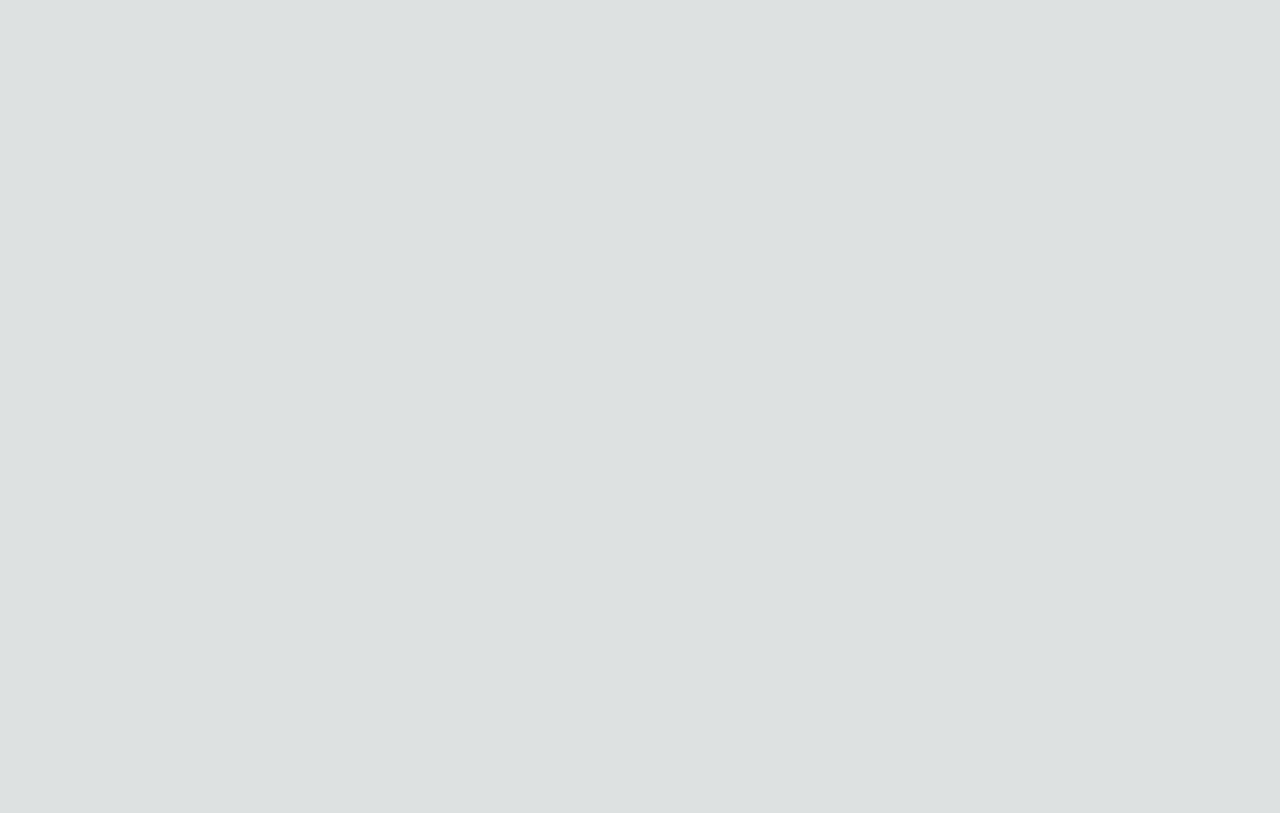
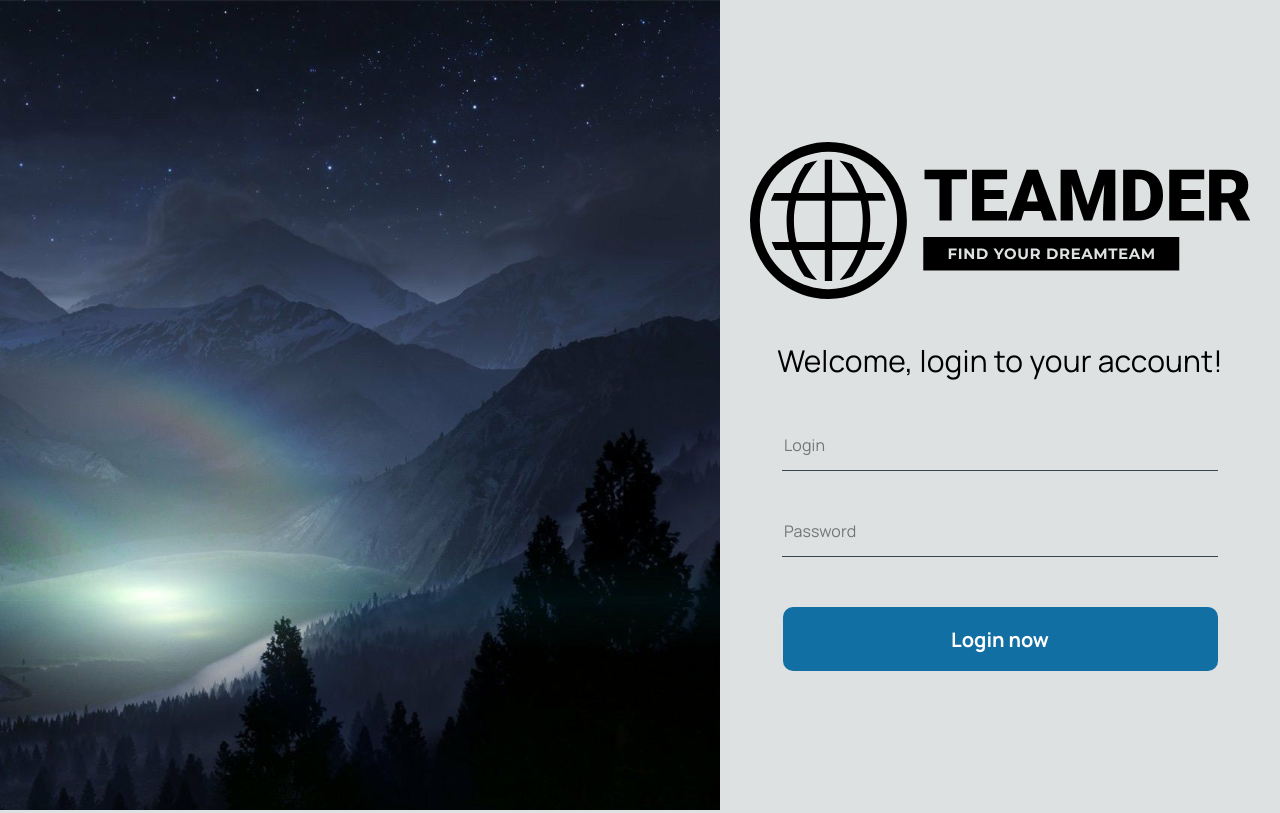
Before and after one commit to JustSeme/teamder, a React (Create React App) app: page /login in a window 1280 px wide. Before the commit this address had no page. Built offline with nearby package versions, Linux system fonts and the light colour scheme.

Commit message:
feat: страница авторизации; navigate для переадресации

```diff
--- a/src/App.jsx
+++ b/src/App.jsx
@@ -6,6 +6,7 @@ import Profile from "./components/Profile/Profile";
 import Messages from "./components/Messages/Messages";
 import Teams from "./components/Teams/Teams";
 import MyProfile from "./components/Profile/MyProfile";
+import Login from "./components/Login/Login";
 
 function App(props) {
   return (
@@ -17,6 +18,7 @@ function App(props) {
           <Route path="/messages" element={<Messages />} exact />
           <Route path="/profile/" element={<MyProfile />} exact />
           <Route path="/profile/:userId" element={<Profile />} exact />
+          <Route path="/login" element={<Login />} exact />
         </Routes>
       </BrowserRouter>
     </div>
--- /dev/null
+++ b/src/components/Login/Login.css
@@ -0,0 +1,67 @@
+.login {
+    display: flex;
+    align-items: center;
+    max-height: 870px;
+    justify-content: center;
+}
+
+.login__wrap {
+    margin: 0 auto;
+    display: flex;
+    flex-direction: column;
+    align-items: center;
+    justify-content: center;
+    padding: 0 30px;
+}
+
+.login__wrapper {
+    width: 960px;
+}
+
+.login__image {
+    width: 100%;
+}
+
+.login__title {
+    font-style: normal;
+    font-weight: 400;
+    font-size: 30px;
+    line-height: 38px;
+    display: flex;
+    align-items: center;
+    letter-spacing: 0.15px;
+    color: #000000;
+    margin: 40px 0 55px 0;
+}
+
+.login__input {
+    background-color: #DDE1E1;
+    outline: none;
+    border: none;
+    border-bottom: 1px solid #3A444C;
+    width: 432px;
+    padding-bottom: 15px;
+    font-style: normal;
+    font-weight: 400;
+    font-size: 16px;
+    line-height: 19px;
+    display: flex;
+    align-items: center;
+    letter-spacing: 0.15px;
+    color: #000000;
+    margin: 0 0 50px 0;
+}
+
+.login__button {
+    width: 435px;
+    height: 64px;
+    background-color: #126FA4;
+    border: none;
+    font-style: normal;
+    font-weight: 700;
+    font-size: 20px;
+    line-height: 23px;
+    color: #FFFFFF;
+    border-radius: 10px;
+    cursor: pointer;
+}
--- /dev/null
+++ b/src/components/Login/Login.jsx
@@ -0,0 +1,26 @@
+import React from "react";
+import { Link } from "react-router-dom";
+import "./Login.css";
+import loginImage from "../../images/login_image.svg";
+import logoLarge from "../../images/logo_large.svg";
+
+function Login() {
+  return (
+    <div className="login">
+      <div className="login__wrapper">
+        <img className="login__image" src={loginImage} alt="login_image" />
+      </div>
+      <div className="login__wrap">
+        <Link to="/">
+          <img className="login__logo" src={logoLarge} alt="login_logo" />
+        </Link>
+        <p className="login__title">Welcome, login to your account!</p>
+        <input className="login__input" type="text" placeholder="Login" />
+        <input className="login__input" type="text" placeholder="Password" />
+        <button className="login__button">Login now</button>
+      </div>
+    </div>
+  );
+}
+
+export default Login;
--- a/src/components/Navigation/Navigation.css
+++ b/src/components/Navigation/Navigation.css
@@ -112,13 +112,13 @@
 }
 
 
-.login__wrapper {
+.login-nav__wrapper {
     display: flex;
     margin: 30px 0 0;
     text-decoration: none;
 }
 
-.login__title {
+.login-nav__title {
     font-style: normal;
     font-weight: 600;
     font-size: 16px;
@@ -128,37 +128,37 @@
     margin: 0 0 0 7px;
 }
 
-.login__wrap {
+.login-nav__wrap {
     margin: 20px 0 0;
     display: flex;
     align-items: center;
 }
 
-.login__link {
+.login-nav__link {
     display: flex;
     align-items: center;
     text-decoration: none;
     padding: 10px;
 }
 
-.login__link:hover {
+.login-nav__link:hover {
     background-color: #D3D4D4;
     border-radius: 15px;
     transition: linear 0.2s;
 }
 
-.login__logo {
+.login-nav__logo {
     width: 50px;
     height: 50px;
     border-radius: 50%;
 }
 
-.login__logout {
+.login-nav__logout {
     padding: 15px;
     cursor: pointer;
 }
 
-.login__logout:hover {
+.login-nav__logout:hover {
     background-color: #D3D4D4;
     border-radius: 15px;
     transition: linear 0.2s;
--- a/src/components/Navigation/Navigation.jsx
+++ b/src/components/Navigation/Navigation.jsx
@@ -55,17 +55,17 @@ function Navigation(props) {
 
         {getAuth
         ?
-        <div className="login__wrap">
-          <Link className="login__link" to="/profile">
-            <img className="login__logo" src={profileLogo} alt="login" />
-            <p className="login__title">{getLogin}</p>
+        <div className="login-nav__wrap">
+          <Link className="login-nav__link" to="/profile">
+            <img className="login-nav__logo" src={profileLogo} alt="login" />
+            <p className="login-nav__title">{getLogin}</p>
           </Link>
-          <img className="login__logout" src={logout} alt="logout" />
+          <img className="login-nav__logout" src={logout} alt="logout" />
         </div>
         :
-        <Link className="login__wrapper" to="/login">
-          <img className="login__img" src={loginImg} alt="login" />
-          <p className="login__title">Login</p>
+        <Link className="login-nav__wrapper" to="/login">
+          <img className="login-nav__img" src={loginImg} alt="login" />
+          <p className="login-nav__title">Login</p>
         </Link>
         }
       </div>
--- a/src/components/Profile/MyProfile.jsx
+++ b/src/components/Profile/MyProfile.jsx
@@ -31,6 +31,9 @@ function Profile(props) {
   const handlePopupClick = () => {
     setIsPopup("popupEdit");
   };
+
+  let [status] = useState("Everything you can image is real!");
+  let [toggle, setToggle] = useState(false);
 
   return (
     <div className="profile">
@@ -74,10 +77,28 @@ function Profile(props) {
                 <img className="profile__image" src={desc} alt="Desc" />
                 <p className="profile__description_title">Description:</p>
               </div>
-              <p className="profile__description">
-                {" "}
-                I'm Web-Developer, I create this app for people :)
-              </p>
+              {toggle ? (
+                <input
+                  className="profile__description_input"
+                  type="text"
+                  value={status}
+                  onBlur={() => {
+                    setToggle(false)
+                  }}
+                  autoFocus={true}
+                  onKeyPress={(event) => {
+                    if (event.key === "Enter") {
+                      setToggle(false);
+                    }
+                  }}
+                />
+              ) : (
+                <p
+                  className="profile__description"
+                  onClick={() => {
+                    setToggle(true);
+                  }}>{status}</p>
+              )}
             </div>
             <div className="profile__buttons_wrapper">
               <div className="profile__description_wrapper">
@@ -90,21 +111,13 @@ function Profile(props) {
         </div>
         <div className="profile__button_wrapper">
           <button
-            className={
-              post === "ProfilePosts" ? inactiveColorPost : activeColorPost
-            }
+            className={post === "ProfilePosts" ? inactiveColorPost : activeColorPost}
             onClick={handleProfilePostsClick}
-          >
-            Page posts
-          </button>
+          >Page posts</button>
           <button
-            className={
-              post === "SocialMedia" ? inactiveColorPost : activeColorPost
-            }
+            className={post === "SocialMedia" ? inactiveColorPost : activeColorPost}
             onClick={handleProfileMediaClick}
-          >
-            Social Media
-          </button>
+          >Social Media</button>
         </div>
         {post === "ProfilePosts" && <ProfilePosts />}
         {post === "SocialMedia" && <MyMedia />}
--- a/src/components/Profile/Profile.css
+++ b/src/components/Profile/Profile.css
@@ -254,6 +254,7 @@
     color: #000000;
     max-width: 200px;
     margin: 10px 0 0;
+    cursor: pointer;
 }
 
 .profile__description_title {
@@ -284,3 +285,11 @@
     width: 20px;
     height: 20px;
 }
+
+.profile__description_input {
+    background-color: #DDE1E1;
+    border: none;
+    border-bottom: 1px solid #1F1F1F;
+    outline: none;
+    margin-top: 10px;
+}
--- a/src/components/Teams/Team/Team.jsx
+++ b/src/components/Teams/Team/Team.jsx
@@ -10,18 +10,18 @@ import {
 import avatar from "../../../images/nonameAvatar.svg";
 import Preloader from "../../Preloader/Preloader";
 import { useEffect } from "react";
+import { Navigate } from "react-router-dom";
 
 function Team() {
   const dispatch = useDispatch();
 
   const teams = useSelector((state) => state.teamPage.teams);
   const pagesSize = useSelector((state) => state.teamPage.pagesSize);
-  const totalTeamsCount = useSelector(
-    (state) => state.teamPage.totalTeamsCount
-  );
+  const totalTeamsCount = useSelector((state) => state.teamPage.totalTeamsCount);
   const currentPage = useSelector((state) => state.teamPage.currentPage);
   const isFetching = useSelector((state) => state.teamPage.isFetching);
   const followLoading = useSelector((state) => state.teamPage.followLoading);
+  const isAuth = useSelector((state) => state.auth.isAuth);
 
   useEffect(() => {
     dispatch(getTeamsThunkCreator(currentPage, pagesSize));
@@ -38,6 +38,10 @@ function Team() {
     dispatch(pageChangedThunkCreator(pageNumber));
   };
 
+  if (!isAuth) {
+    return <Navigate to="/login" />
+  }
+
   return (
     <>
       {isFetching ? <Preloader /> : null}
@@ -48,9 +52,8 @@ function Team() {
               <div className="team__container">
                 <div className="team__wrap">
                   <a className="team__link" href={"/profile/" + t.id}>
-                    <img className="team__logo"
+                    <img className="team__logo" alt="logo"
                       src={t.photos.small != null ? t.photos.small : avatar}
-                      alt="logo"
                     />
                   </a>
                   <div className="team__wrapper">
```
Also changed, not shown: src/images/login_image.svg (added), src/images/logo_large.svg (added).
